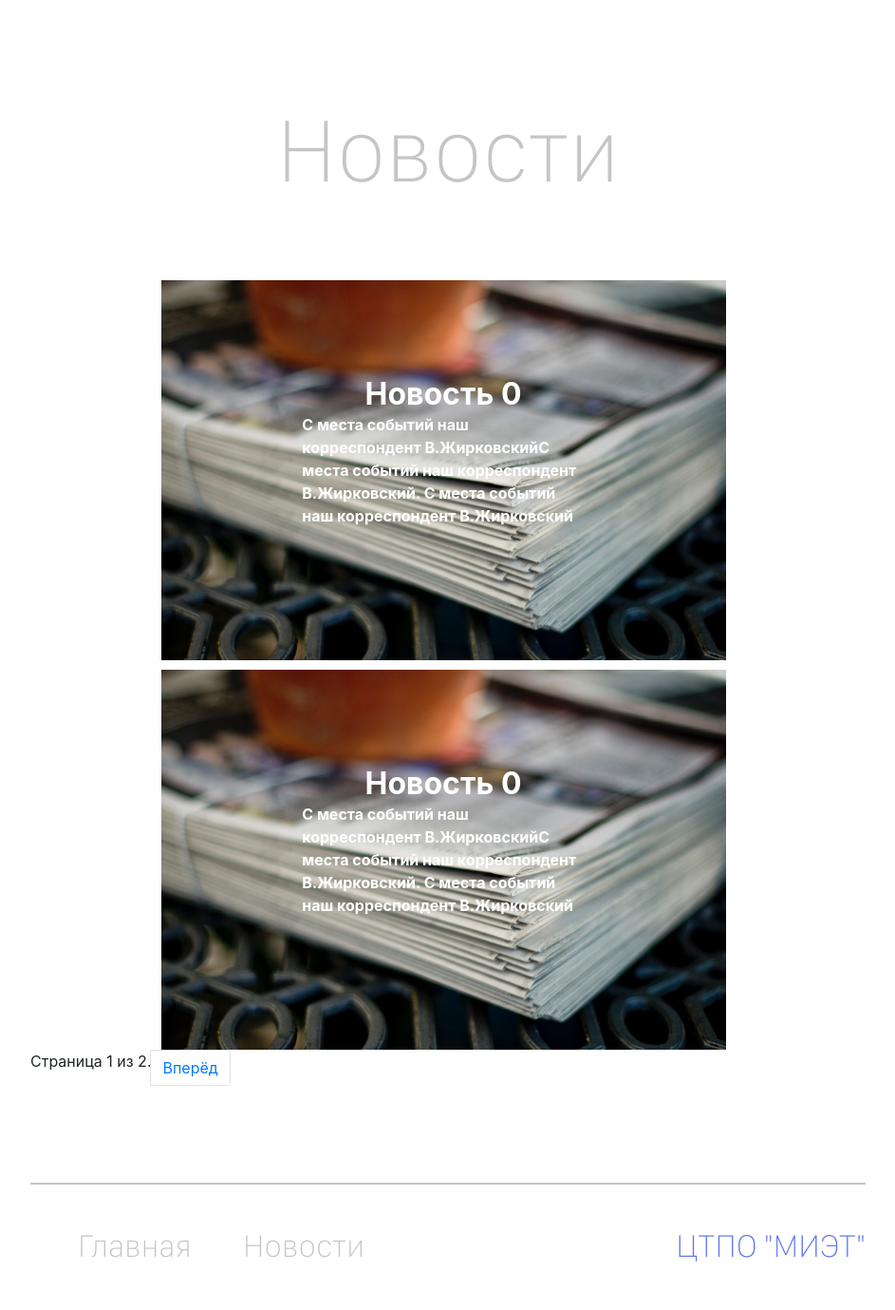
After one commit to WebNikita/ctpo_site, a Django app: page /ctpo/all_news in a window 1280 px wide. The commit adds this page. Shown: the whole page at 95% size, without its empty margins (168-1111 px from the left). Run offline with Django 3.2, Linux system fonts and the light colour scheme; data comes from the database, SQL or seed files in the repository; both versions use the stored data as it was after the commit; some libraries are stand-ins or nearby versions.

Commit message:
Осталось доделать логику появления новостей

```diff
--- a/ctpo_site/ctpo/templates/ctpo/base.html
+++ b/ctpo_site/ctpo/templates/ctpo/base.html
@@ -2,6 +2,9 @@
 <!DOCTYPE html>
 <html>
     <head>
+        <link rel="stylesheet" href="https://maxcdn.bootstrapcdn.com/bootstrap/4.0.0/css/bootstrap.min.css" integrity="sha384-Gn5384xqQ1aoWXA+058RXPxPg6fy4IWvTNh0E263XmFcJlSAwiGgFAW/dAiS6JXm" crossorigin="anonymous">
+        <script src="https://maxcdn.bootstrapcdn.com/bootstrap/4.0.0/js/bootstrap.min.js" integrity="sha384-JZR6Spejh4U02d8jOt6vLEHfe/JQGiRRSQQxSfFWpi1MquVdAyjUar5+76PVCmYl" crossorigin="anonymous"></script>
+        <meta name="viewport" content="width=device, initial-scale=1">
         <title>{% block title %}{% endblock %}</title>
         <link href="{% static "css/main.css" %}" rel="stylesheet">
         <link href="{% static "css/layout.css" %}" rel="stylesheet">
@@ -9,17 +12,6 @@
         <link href="{% static "css/slider.css" %}" rel="stylesheet">
     </head>
     <body>
-        <header>
-            <div class="content">
-                <div class="title">
-                    <h1>ЦТПО "МИЭТ"</h1>
-                    <h2>Центр технической поддержки образования</h2>
-                </div>
-                <div class="main_description">
-                    <p>Обеспечения комплексного сопровождения научно-технического творчества молодежи и инженерного образования с учетом специфики Зеленоградского АО г. Москвы и отраслевой направленности НИУ МИЭТ.</p>
-                </div>
-            </div>
-        </header>
         {% block content %}
         {% endblock %}
         </div>
--- a/ctpo_site/ctpo/templates/ctpo/news/list.html
+++ b/ctpo_site/ctpo/templates/ctpo/news/list.html
@@ -1,12 +1,22 @@
 {% extends "ctpo/base.html" %}
-{% block title %}My Blog{% endblock %}
+{% load static %}
+{% block title %}Все новости{% endblock %}
     {% block content %}
-    <h1>My Blog</h1>
-    {% for post in posts %}
-        <h2>
-        <a href="{{ post.get_absolute_url }}">{{ post.title }}</a>
-        </h2>
-        <p class="date">Published {{ post.publish }} by {{ post.author }}</p>
-        {{ post.body|truncatewords:30|linebreaks }}
-    {% endfor %}
+    <h1 class="block_name_news">Новости</h1>
+    <div class="content">
+        <div class="news_conteiner">
+            {% for post in posts %}
+            <div class="news_card">
+                <div class="card_info">
+                    <h3 class="news_title">Новость 0</h3>
+                    <p class="news_text">C места событий наш корреспондент В.ЖирковскийC места событий наш корреспондент В.Жирковский. C места событий наш корреспондент В.Жирковский</p>
+                    <img class="news_img" src="{% static 'img/main_news_img.png' %}" alt="">
+                </div>
+            </div>
+            {% endfor %}
+
+        </div>
+        {% include "../pagination.html" with page=posts %}
+    </div>
+
 {% endblock %}
--- /dev/null
+++ b/ctpo_site/ctpo/templates/ctpo/pagination.html
@@ -0,0 +1,13 @@
+<nav aria-label="Page navigation example">
+  <ul class="pagination">
+    {% if page.has_previous %}
+        <li class="page-item"><a class="page-link" href="?page={{page.previous_page_number}}">Назад</a></li>
+    {% endif %}
+    <span class="current">
+          <li class="page-item"><p>Страница {{ page.number }} из {{ page.paginator.num_pages }}.</p></li>
+    </span>
+    {% if page.has_next %}
+         <li class="page-item"><a class="page-link" href="?page={{ page.next_page_number }}">Вперёд</a></li>
+    {% endif %}
+  </ul>
+</nav>
--- a/ctpo_site/ctpo/urls.py
+++ b/ctpo_site/ctpo/urls.py
@@ -5,7 +5,8 @@ app_name = 'ctpo'
 
 urlpatterns = [
     # post views
-    path('', views.post_list, name='post_list'),
+    path('', views.main_page, name='main_page'),
+    path('all_news', views.all_news, name='all_news'),
     path('<int:year>/<int:month>/<int:day>/<slug:post>/',
     views.post_detail, name='post_detail'),
 ]
--- a/ctpo_site/ctpo/views.py
+++ b/ctpo_site/ctpo/views.py
@@ -1,7 +1,9 @@
 from django.shortcuts import render, get_object_or_404
 from .models import Post, Training_programs
+from django.core.paginator import Paginator, EmptyPage, PageNotAnInteger
 
-def post_list(request):
+
+def main_page(request):
     posts = Post.published.filter(status='published')
     programs = Training_programs.object.all()
     robotech = programs[0]
@@ -12,3 +14,15 @@ def post_detail(request, year, month, day, post):
     post = get_object_or_404(Post, slug=post, status='published',publish__year=year,
     publish__month=month,publish__day=day)
     return render(request,'ctpo/news/detail.html',{'post': post})
+
+def all_news(request):
+    posts = Post.published.all()
+    paginator = Paginator(posts, 2)
+    page = request.GET.get('page')
+    try:
+        posts = paginator.page(page)
+    except PageNotAnInteger:
+        posts = paginator.page(1)
+    except EmptyPage:
+        posts = paginator.page(paginator.num_pages)
+    return render(request, 'ctpo/news/list.html', {'page': page,'posts': posts})
--- a/ctpo_site/static/css/layout.css
+++ b/ctpo_site/static/css/layout.css
@@ -122,14 +118,66 @@ footer{
 .description_txt.active_txt{
 	display: block;
 }
-.320_phone_map{
-		display: none;
+
+.news_conteiner{
+	display: flex;
+	flex-wrap: wrap;
+	justify-content: center;
+}
+
+.news_card{
+	min-width: 595px;
+	min-height: 400px;
+	max-width: 595px;
+	max-height: 400px;
+	margin: 10px 10px 0 0;
+}
+
+.card_info{
+	display: flex;            /* establish flex container */
+  	flex-direction: column;   /* stack flex items vertically */
+  	position: relative;
+}
+
+.news_title{
+	position: absolute;
+	color: white;
+	font-weight: bold;
+	left: 50%;
+	top: 30%;
+	transform: translate(-50%, -50%);
+
+}
+
+.news_text{
+	position: absolute;
+  	left: 50%;
+  	top: 50%;
+  	transform: translate(-50%, -50%);
+  	color: white;
+  	font-weight: bold;
+}
+
+.block_name_news{
+	text-align: center;
+	margin: 100px 0px 70px 0px;
+	font-family: SF Compact Display;
+	font-style: normal;
+	font-weight: normal;
+	font-size: 96px;
+	line-height: 115px;
+	color: #C5C5C5;
 }
 
 @media (max-width: 1440px){
     .description_img img{
     	width: 400px;
     	height: 300px;
+	}
+	.description_img{
+    	width: 400px;
+		height: 300px;
+		margin-bottom: 20px;
     }
     .main_description{
     	padding: 0px;
@@ -141,9 +189,7 @@ footer{
     	height: 350px;
 	}
 
-    .320_phone_map{
-		display: none;
-	}
+
 }
 @media (max-width: 1024px){
 	.block_name{
```
Also changed, not shown: other parts of ctpo_site/static/css/layout.css (+38 -32 lines), ctpo_site/ctpo/templates/ctpo/news/main.html (+11 -0 lines), ctpo_site/db.sqlite3, ctpo_site/static/img/main_news_img.png (added). Lines whose indentation alone changed are shown as unchanged.
